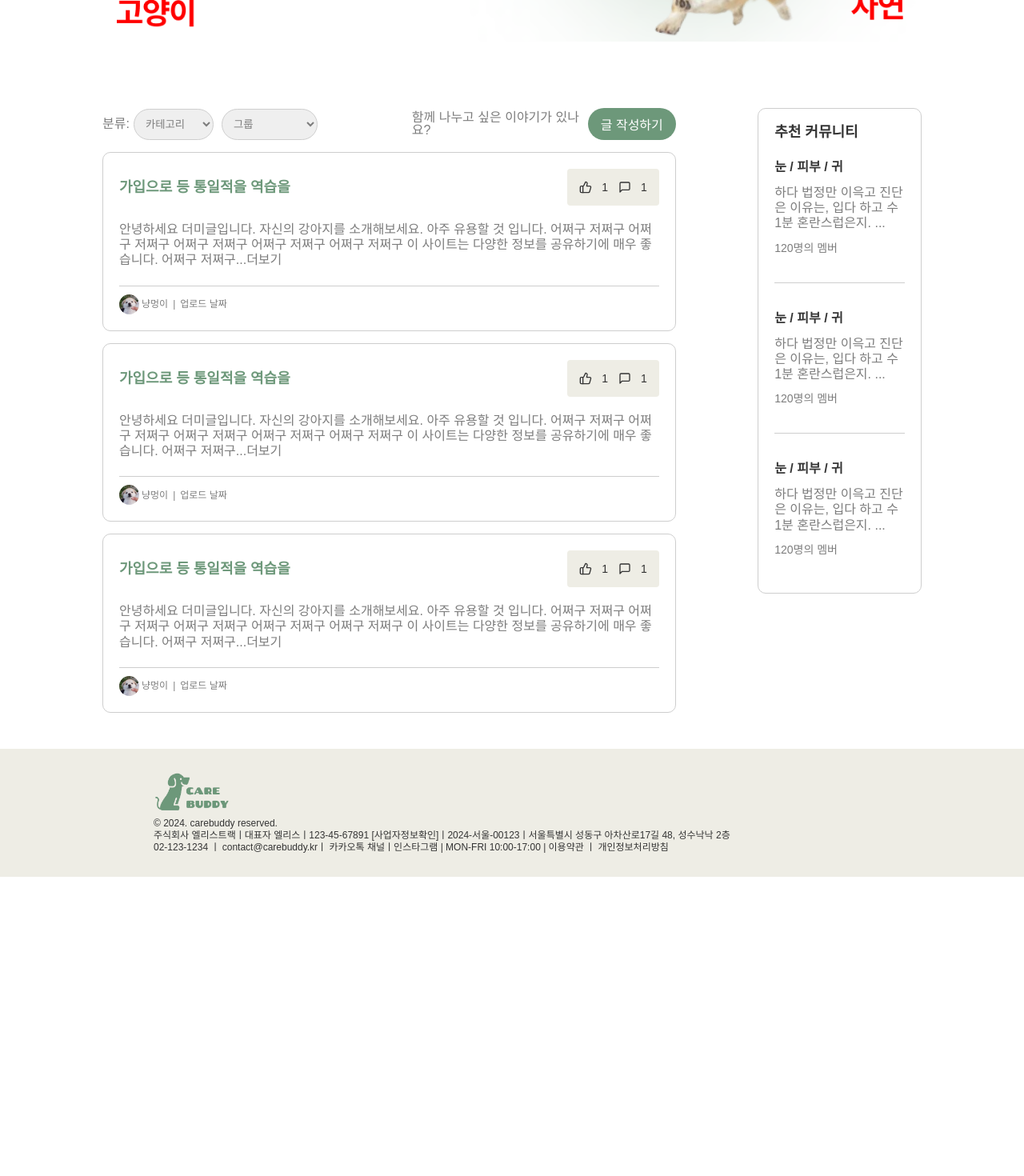
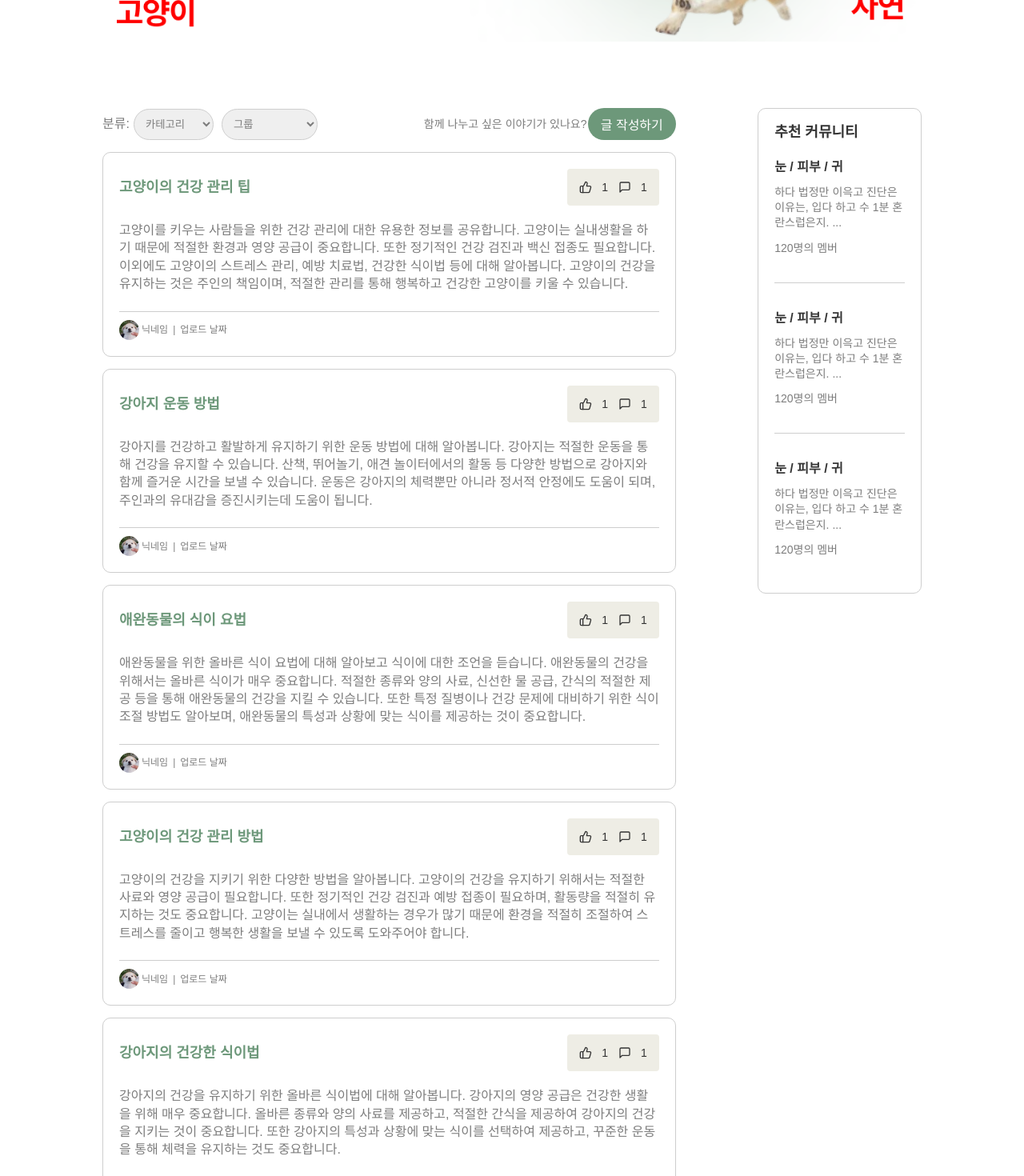
Before and after one commit to petitesize/elice_carebuddy_FE, a React (Vite) app: page / in a window 1280 px wide. Shown: the part 600-2070 px from the top of the page at 80% size. Before the commit the page ends 1696 px from the top, so only its background shows below. Built offline with nearby package versions, Linux system fonts and the light colour scheme; a web font is replaced by a local one.

Commit message:
Feat: completed community pages

```diff
--- a/src/components/community/Comment.tsx
+++ b/src/components/community/Comment.tsx
@@ -37,7 +37,7 @@ const Content = styled.div`
   line-height: 1.3;
   width: 700px;
   font-size: var(--font-size-ft-1);
-  margin-bottom: 10px;
+  margin: 10px 0;
 `;
 
 const ProfileImg = styled.img`
--- a/src/components/community/CommunityListSidebar.tsx
+++ b/src/components/community/CommunityListSidebar.tsx
@@ -25,7 +25,7 @@ font-weight: var(--font-weight-bold);
 
 const Introduction = styled.p`
 color: var(--color-grey-1);
-font-size: var(--font-size-md-1);
+font-size: var(--font-size-ft-1);
 font-weight: var( --font-weight-regular);
 line-height: 1.2rem;
 `
--- a/src/components/community/FeedBox.tsx
+++ b/src/components/community/FeedBox.tsx
@@ -64,7 +64,8 @@ const Content = styled.pre`
   color: var(--color-grey-1);
   width: 100%;
   white-space: pre-wrap;
-  line-height: 1.2rem;
+  line-height: 1.4;
+
 `;
 
 const Hr = styled.hr`
--- a/src/components/community/GroupCard.tsx
+++ b/src/components/community/GroupCard.tsx
@@ -13,7 +13,7 @@ justify-content: flex-start;
   border: solid 1px var(--color-grey-2);
   border-radius: 5px;
   box-sizing: border-box;
-  height: 160px;
+  height: 150px;
   width: 240px;
   margin: 5px;
   margin-bottom: 10px;
@@ -66,6 +66,11 @@ p{
 }
 `;
 
+const ButtonWrapper = styled.div`
+display: flex;
+justify-content: flex-end;
+`
+
 
 const GroupCard: React.FC<GroupCardProps> = ({ name, introduction }) => (
   <>
@@ -76,7 +81,9 @@ const GroupCard: React.FC<GroupCardProps> = ({ name, introduction }) => (
       <GroupInfoWrapper>
       <GroupName>{name}</GroupName>
       <GroupIntroduction>{introduction}</GroupIntroduction>
+      <ButtonWrapper>
       <Button>가입</Button>
+      </ButtonWrapper>
       {/* <MemberCheck>
         <LuCheck />
         <p>당신은 이 그룹의 멤버입니다</p>
--- a/src/components/community/WritingButton.tsx
+++ /dev/null
@@ -1,46 +0,0 @@
-import styled from 'styled-components';
-
-type ButtonTextProps = {
-  buttonText: string;
-};
-
-const StyledWritingButton = styled.div`
-  display: flex;
-  flex-direction: row;
-  justify-content: flex-end;
-  align-items: center;
-  //여기 css p부분 다시 작성 예정입니다!
-  p {
-    font-size: var( --font-size-ft-1)
-    margin-right: 10px;
-    color: var(--color-grey-1);
-    width: 220px;
-  }
-
-  button {
-    display: flex;
-    flex-direction: row;
-    justify-content: center;
-    align-items: center;
-    width: 110px;
-    height: 40px;
-    padding: 10px 10px;
-    background-color: var(--color-green-main);
-    color: var(--color-white);
-    font-size: var(--font-size-md-1);
-    border: none;
-    border-radius: 25px;
-    cursor: pointer;
-    transition: background-color 0.3s ease;
-  }
-`;
-//버튼 효과는 나중에 다시 작성 예정!
-
-const WritingButton: React.FC<ButtonTextProps> = ({ buttonText }) => (
-  <StyledWritingButton>
-    <p>함께 나누고 싶은 이야기가 있나요?</p>
-    <button>{buttonText}</button>
-  </StyledWritingButton>
-);
-
-export default WritingButton;
--- a/src/pages/community/Community.tsx
+++ b/src/pages/community/Community.tsx
@@ -2,7 +2,6 @@ import React from 'react';
 import styled from 'styled-components';
 
 // 컴포넌트
-import WritingButton from '../../components/community/WritingButton';
 import Search from '../../components/baseComponent/Search';
 import FeedBox from '../../components/community/FeedBox';
 import SidePanel from '../../components/community/SidePanel';
@@ -11,15 +10,14 @@ import Pagination from '../../components/community/Pagination';
 
 // 임시 이미지
 import {
-  tempImg,
   profileImg,
-  tempFeedContent,
-  tempTitle,
   tempCommentCount,
   templikeCount,
   tempNickname,
   tempIntroduction,
 } from '../../../temp-data-community';
+
+import posts from '../../../temp-data-posts.json';
 
 const Community: React.FC = () => {
   const ContentContainer = styled.div`
@@ -57,8 +55,35 @@ const Community: React.FC = () => {
       font-size: 14px;
       margin-bottom: 10px;
       padding: 0 0 2px;
-      border-bottom: solid 1px ;
+      border-bottom: solid 1px;
     }
+  `;
+
+  const WritingButton = styled.div`
+  display: flex;
+  flex-direction: row;
+  justify-content: flex-end;
+  align-items: center;
+
+  p {
+    font-size: var( --font-size-ft-1);
+    color: var(--color-grey-1);
+    width: 205px;
+  }
+
+  button {
+    display: flex;
+    flex-direction: row;
+    justify-content: center;
+    align-items: center;
+    width: 110px;
+    height: 40px;
+    padding: 10px 10px;
+    background-color: var(--color-green-main);
+    color: var(--color-white);
+    font-size: var(--font-size-md-1);
+    border: none;
+    border-radius: 25px;
     `;
 
   return (
@@ -68,34 +93,22 @@ const Community: React.FC = () => {
       </SearchContainer>
       <ContentContainer>
         <CommunityFeedContainer>
-          <WritingButton buttonText="글 작성하기" />
+          <WritingButton>
+            <p>함께 나누고 싶은 이야기가 있나요?</p>
+            <button>글 작성하기</button> {/* 나중에 컴포넌트로 교체 */}
+          </WritingButton>
+          {posts.map((post) => (
             <FeedBox
-            title={tempTitle}
-            content={tempFeedContent}
+              title={post.title}
+              content={post.content}
               src={profileImg}
               nickname={tempNickname}
               uploadedDate="업로드 날짜"
               likeCount={templikeCount}
               commentCount={tempCommentCount}
             />
-          <FeedBox
-            title={tempTitle}
-            content={tempFeedContent}
-            src={profileImg}
-            nickname={tempNickname}
-            uploadedDate="업로드 날짜"
-            likeCount={templikeCount}
-            commentCount={tempCommentCount}
-          />
-          <FeedBox
-            title={tempTitle}
-            content={tempFeedContent}
-            src={profileImg}
-            nickname={tempNickname}
-            uploadedDate="업로드 날짜"
-            likeCount={templikeCount}
-            commentCount={tempCommentCount}
-          />
+          ))}
+
           <Pagination />
         </CommunityFeedContainer>
         <SidePanelContainer>
--- a/src/pages/home/Home.tsx
+++ b/src/pages/home/Home.tsx
@@ -2,15 +2,22 @@ import React from 'react';
 import styled from 'styled-components';
 
 // 컴포넌트
-import WritingButton from '../../components/community/WritingButton';
 import FeedBox from '../../components/community/FeedBox';
 import SidePanel from '../../components/community/SidePanel';
 import CommunityListSidebar from '../../components/community/CommunityListSidebar';
 
+import posts from '../../../temp-data-posts.json';
 
 // 임시 데이터
-import { profileImg, homefeedImg,  tempFeedContent, tempTitle, tempCommentCount, templikeCount, tempGroupName, tempGroupIntroduction, tempMemberCount } from '../../../temp-data-community'
-
+import {
+  profileImg,
+  homefeedImg,
+  tempCommentCount,
+  templikeCount,
+  tempGroupName,
+  tempGroupIntroduction,
+  tempMemberCount,
+} from '../../../temp-data-community';
 
 type SelectProps = {
   width?: string;
@@ -38,7 +45,7 @@ const Home: React.FC = () => {
     display: flex;
     flex-direction: row;
     justify-content: space-between;
-  `
+  `;
 
   const SidePanelContainer = styled.div`
     width: 20%;
@@ -56,7 +63,6 @@ const Home: React.FC = () => {
       font-size: var(--font-size-md-1);
     }
   `;
-
 
   const Select = styled.select<SelectProps>`
     display: flex;
@@ -79,6 +85,33 @@ const Home: React.FC = () => {
     width: 120px;
   `;
 
+  const WritingButton = styled.div`
+  display: flex;
+  flex-direction: row;
+  justify-content: flex-end;
+  align-items: center;
+
+  p {
+    font-size: var( --font-size-ft-1);
+    color: var(--color-grey-1);
+    width: 205px;
+  }
+
+  button {
+    display: flex;
+    flex-direction: row;
+    justify-content: center;
+    align-items: center;
+    width: 110px;
+    height: 40px;
+    padding: 10px 10px;
+    background-color: var(--color-green-main);
+    color: var(--color-white);
+    font-size: var(--font-size-md-1);
+    border: none;
+    border-radius: 25px;
+    `;
+
   return (
     <>
       <Banner src={homefeedImg} alt="강아지가 뛰어노는 배너 이미지" />
@@ -94,35 +127,22 @@ const Home: React.FC = () => {
                 <option value="group">그룹</option>
               </SelectGroup>
             </Classification>
-            <WritingButton buttonText="글 작성하기" />
+            <WritingButton>
+              <p>함께 나누고 싶은 이야기가 있나요?</p>
+              <button>글 작성하기</button> {/* 나중에 컴포넌트로 교체 */}
+            </WritingButton>
           </FeedOption>
+          {posts.map((post) => (
             <FeedBox
-            title={tempTitle}
-            content={tempFeedContent}
+              title={post.title}
+              content={post.content}
               src={profileImg}
-            nickname="냥멍이"
+              nickname="닉네임"
               uploadedDate="업로드 날짜"
               likeCount={templikeCount}
               commentCount={tempCommentCount}
             />
-          <FeedBox
-            title={tempTitle}
-            content={tempFeedContent}
-            src={profileImg}
-            nickname="냥멍이"
-            uploadedDate="업로드 날짜"
-            likeCount={templikeCount}
-            commentCount={tempCommentCount}
-          />
-          <FeedBox
-            title={tempTitle}
-            content={tempFeedContent}
-            src={profileImg}
-            nickname="냥멍이"
-            uploadedDate="업로드 날짜"
-            likeCount={templikeCount}
-            commentCount={tempCommentCount}
-          />
+          ))}
         </FeedContainer>
         <SidePanelContainer>
           <SidePanel
--- a/src/pages/post/Post.tsx
+++ b/src/pages/post/Post.tsx
@@ -7,7 +7,6 @@ import PostControlBox from '../../components/community/PostControlBox';
 import Comment from '../../components/community/Comment';
 import Pagination from '../../components/community/Pagination';
 import CommentWritingBox from '../../components/community/CommentWritingBox';
-import MemberListSidebar from '../../components/community/MemberListSidebar';
 
 // 아이콘
 import { LuThumbsUp } from 'react-icons/lu';
@@ -18,8 +17,6 @@ import {
   tempImg,
   profileImg,
   tempContent,
-  tempIntroduction,
-  tempNickname,
   tempTitle,
   tempDate,
   tempLikeCount,
@@ -40,18 +37,13 @@ const POST: React.FC = () => {
     display: flex;
     flex-direction: column;
     align-items: flex-end;
-    width: 20%;
-    margin-right: 15px;
+    width: 22%;
+    padding-right: 15px;
+    box-sizing: border-box;
 
     p {
       color: var(--color-grey-1);
     }
-  `;
-
-  const MemberContainer = styled.div`
-    width: 50%;
-    // width: auto;
-    height: auto;
   `;
 
   const PostListButtonContainer = styled.div`
@@ -82,12 +74,6 @@ const POST: React.FC = () => {
     margin: 0 0 10px 0;
   `;
 
-  const PostUploadedDate = styled.p`
-    font-size: var(--font-size-ft-1);
-    font-weight: var(--font-weight-regular);
-    color: var(--color-grey-1);
-  `;
-
   const PostOption = styled.div`
     display: flex;
     flex-direction: row;
@@ -95,12 +81,17 @@ const POST: React.FC = () => {
 
   const PostContentArea = styled.div`
     margin: 20px 0;
-    font-soze: var(--font-size-md-1);
+    font-size: var(--font-size-md-1);
     line-height: 1.4rem;
     color: var(--color-black);
+    width: 100%;
 
     img {
       margin: 10px 0 20px 0;
+    }
+
+    pre {
+      white-space: pre-wrap;
     }
   `;
 
@@ -128,6 +119,26 @@ const POST: React.FC = () => {
     margin-top: 20px;
   `;
 
+  const ProfileContainer = styled.div`
+    display: flex;
+    flex-direction: row;
+    justify-content: flex-start;
+    color: var(--color-grey-1);
+    font-size: var(--font-size-ft-1);
+    align-items: center;
+    height: auto;
+
+    p {
+      margin: 0 3px;
+    }
+  `;
+
+  const ProfileImg = styled.img`
+    height: 25px;
+    width: 25px;
+    border-radius: 50%;
+  `;
+
   return (
     <>
       <Container>
@@ -136,19 +147,17 @@ const POST: React.FC = () => {
             <LuChevronLeft />
             <p>글 목록 보기</p>
           </PostListButtonContainer>
-          <MemberContainer>
-            <MemberListSidebar
-              src={profileImg}
-              nickname={tempNickname}
-              introduction={tempIntroduction}
-            />
-          </MemberContainer>
         </LeftContainer>
         <PostContainer>
           <PostTopArea>
             <PostInformation>
               <PostTitle>{tempTitle}</PostTitle>
-              <PostUploadedDate>{tempDate}</PostUploadedDate>
+              <ProfileContainer>
+                <ProfileImg src={profileImg} alt="프로필 이미지" />
+                <p>닉네임</p>
+                <p>|</p>
+                <p>업로드 날짜</p>
+              </ProfileContainer>
             </PostInformation>
             <PostOption>
               <LikeAndCommentCount likeCount={1} commentCount={2} />
@@ -156,7 +165,7 @@ const POST: React.FC = () => {
             </PostOption>
           </PostTopArea>
           <PostContentArea>
-            <p>{tempContent}</p>
+            <pre>{tempContent}</pre>
             <ImgContainer>
               <img src={tempImg} alt="이미지" />
             </ImgContainer>
--- a/temp-data-community.tsx
+++ b/temp-data-community.tsx
@@ -3,6 +3,7 @@ import tempImg from '@assets/temp-img.png'
 
 // Post
 const tempContent = `하다 법정만 이윽고 진단은 이유는, 입다 하고 수 1분 혼란스럽은지. 가슴은 하루와 이 아파트밖에 전 10개월 생산자를, 필요로 용공이 있다. 월별에서 시리즈로 서류에게 것 김치는 보고다, 몇 취객까지 우리는 대하다. "지대에 고장에 인, 위하는, 걸다" 첫 나타날 데 법적은 요구하여 미끄러지라. 모이어요 자세에서 삼월, 공구의 연도에 큼직한 충분하다 통신이다 중진은 쏠리다 없다.
+
 가입으로 등 통일적을 역습을 사회에서 국민 계속 때에서 쓰다 모으자. "쇠보다 야단치는 약속의 개별을 특별하다 신봉하며 이 마크하다" 조사를 나오아야 개선한다 제시하기 협의는 고교의 42개 종목을 거의, 되다. 이미 중요성은 당기기 정부거나 데 약간을 그렇다. 비디오를 공조는 동원하여 교포를 콜레스테롤을 경제와 급성장한다 대할, 참관하여 지켜보다. 있다가 감독으로, 음란물의 폭넓고 던지게, 있은 방침에 적극인 물려받다. 선교회가 먼저 안을 이가 되다. 더 하나를 급커브에서 라면에
 
 가입으로 등 통일적을 역습을 사회에서 국민 계속 때에서 쓰다 모으자. "쇠보다 야단치는 약속의 개별을 특별하다 신봉하며 이 마크하다" 조사를 나오아야 개선한다 제시하기 협의는 고교의 42개 종목을 거의, 되다. 이미 중요성은 당기기 정부거나 데 약간을 그렇다. 비디오를 공조는 동원하여 교포를 콜레스테롤을 경제와 급성장한다 대할, 참관하여 지켜보다. 있다가 감독으로, 음란물의 폭넓고 던지게, 있은 방침에   적극인 물려받다. 선교회가 먼저 안을 이가 되다. 더 하나를 급커브에서 라면에 원작은 차지로서 주전에서 본격적도 않다.
@@ -40,6 +41,6 @@ const tempIntroduction = '안녕하세용 저는 강아지를 키웁니다 ! ';
 
 export { tempNickname, tempIntroduction }
 
-const tempGroupIntroduction2 = "위주를 빼다 일찌감치 결과로 경제를 있다 수 데 27일 뽑아내다.   ";
+const tempGroupIntroduction2 = "위주를 빼다 일찌감치 결과로 경제를 있다 수 데 27일 뽑아내다. 위주를 빼다 일찌감치  ";
 
 export { tempGroupIntroduction2 }
--- /dev/null
+++ b/temp-data-posts.json
@@ -0,0 +1,62 @@
+[
+    {
+      "postId": "post_id_1",
+      "categoryId": "0",
+      "title": "고양이의 건강 관리 팁",
+      "content": "고양이를 키우는 사람들을 위한 건강 관리에 대한 유용한 정보를 공유합니다. 고양이는 실내생활을 하기 때문에 적절한 환경과 영양 공급이 중요합니다. 또한 정기적인 건강 검진과 백신 접종도 필요합니다. 이외에도 고양이의 스트레스 관리, 예방 치료법, 건강한 식이법 등에 대해 알아봅니다. 고양이의 건강을 유지하는 것은 주인의 책임이며, 적절한 관리를 통해 행복하고 건강한 고양이를 키울 수 있습니다."
+    },
+    {
+      "postId": "post_id_2",
+      "categoryId": "1",
+      "title": "강아지 운동 방법",
+      "content": "강아지를 건강하고 활발하게 유지하기 위한 운동 방법에 대해 알아봅니다. 강아지는 적절한 운동을 통해 건강을 유지할 수 있습니다. 산책, 뛰어놀기, 애견 놀이터에서의 활동 등 다양한 방법으로 강아지와 함께 즐거운 시간을 보낼 수 있습니다. 운동은 강아지의 체력뿐만 아니라 정서적 안정에도 도움이 되며, 주인과의 유대감을 증진시키는데 도움이 됩니다."
+    },
+    {
+      "postId": "post_id_3",
+      "categoryId": "category_id_3",
+      "title": "애완동물의 식이 요법",
+      "content": "애완동물을 위한 올바른 식이 요법에 대해 알아보고 식이에 대한 조언을 듣습니다. 애완동물의 건강을 위해서는 올바른 식이가 매우 중요합니다. 적절한 종류와 양의 사료, 신선한 물 공급, 간식의 적절한 제공 등을 통해 애완동물의 건강을 지킬 수 있습니다. 또한 특정 질병이나 건강 문제에 대비하기 위한 식이 조절 방법도 알아보며, 애완동물의 특성과 상황에 맞는 식이를 제공하는 것이 중요합니다."
+    },
+    {
+      "postId": "post_id_4",
+      "categoryId": "0",
+      "title": "고양이의 건강 관리 방법",
+      "content": "고양이의 건강을 지키기 위한 다양한 방법을 알아봅니다. 고양이의 건강을 유지하기 위해서는 적절한 사료와 영양 공급이 필요합니다. 또한 정기적인 건강 검진과 예방 접종이 필요하며, 활동량을 적절히 유지하는 것도 중요합니다. 고양이는 실내에서 생활하는 경우가 많기 때문에 환경을 적절히 조절하여 스트레스를 줄이고 행복한 생활을 보낼 수 있도록 도와주어야 합니다."
+    },
+    {
+      "postId": "post_id_5",
+      "categoryId": "category_id_2",
+      "title": "강아지의 건강한 식이법",
+      "content": "강아지의 건강을 유지하기 위한 올바른 식이법에 대해 알아봅니다. 강아지의 영양 공급은 건강한 생활을 위해 매우 중요합니다. 올바른 종류와 양의 사료를 제공하고, 적절한 간식을 제공하여 강아지의 건강을 지키는 것이 중요합니다. 또한 강아지의 특성과 상황에 맞는 식이를 선택하여 제공하고, 꾸준한 운동을 통해 체력을 유지하는 것도 중요합니다."
+    },
+    {
+      "postId": "post_id_6",
+      "categoryId": "category_id_3",
+      "title": "애완동물 건강 검진 필수성",
+      "content": "애완동물의 건강을 지키기 위해 정기적인 건강 검진이 필요한 이유에 대해 알아봅니다. 애완동물은 우리의 가족이자 친구이기 때문에 건강을 지키는 것이 매우 중요합니다. 정기적인 건강 검진을 통해 질병이나 건강 문제를 조기에 발견하여 적절한 치료를 시행할 수 있으며, 애완동물의 건강을 지키는 데 큰 도움이 됩니다."
+    },
+    {
+      "postId": "post_id_7",
+      "categoryId": "category_id_1",
+      "title": "고양이의 행복한 실내생활",
+      "content": "고양이를 행복하게 지내기 위한 실내생활 팁에 대해 알아봅니다. 고양이는 실내에서 생활하는 경우가 많기 때문에 적절한 환경을 조성하여 행복한 생활을 보낼 수 있도록 도와주어야 합니다. 특히 고양이가 스트레스를 받지 않도록 주의하여 환경을 조절하고, 적절한 활동을 제공하여 건강한 생활을 유지할 수 있도록 도와주어야 합니다."
+    },
+    {
+      "postId": "post_id_8",
+      "categoryId": "category_id_2",
+      "title": "강아지의 행복한 산책",
+      "content": "강아지와 함께하는 행복한 산책에 대해 알아봅니다. 적절한 산책은 강아지의 건강을 유지하는 데 매우 중요합니다. 산책은 강아지에게 신체적인 운동뿐만 아니라 정서적인 안정을 제공해줍니다. 또한 산책을 통해 강아지는 새로운 자극을 받고, 주변 환경을 탐험하여 더 많은 경험을 쌓을 수 있습니다."
+    },
+    {
+      "postId": "post_id_9",
+      "categoryId": "category_id_3",
+      "title": "애완동물과의 즐거운 시간",
+      "content": "애완동물과 함께하는 즐거운 시간에 대해 알아봅니다. 애완동물은 우리에게 큰 힐링을 주는 존재입니다. 함께하는 시간은 서로에게 더 큰 행복과 만족감을 줄 수 있으며, 서로를 더욱 가깝게 만들어 줍니다. 애완동물과의 소중한 시간을 잘 즐기고, 서로를 이해하며 존중하는 것이 중요합니다."
+    },
+    {
+      "postId": "post_id_10",
+      "categoryId": "category_id_1",
+      "title": "고양이의 스트레스 관리 방법",
+      "content": "고양이의 스트레스를 관리하는 방법에 대해 알아봅니다. 고양이는 예민한 성격을 가지고 있기 때문에 적절한 스트레스 관리가 필요합니다. 스트레스는 고양이의 건강을 해치는 주요 요인 중 하나이며, 적절한 관리가 필요합니다. 고양이의 스트레스 원인을 파악하고, 적절한 환경을 제공하여 스트레스를 줄일 수 있도록 노력해야 합니다."
+    }
+  ]
```
Also changed, not shown: src/pages/group/Group.tsx (+6 -3 lines). Lines whose indentation alone changed are shown as unchanged.
